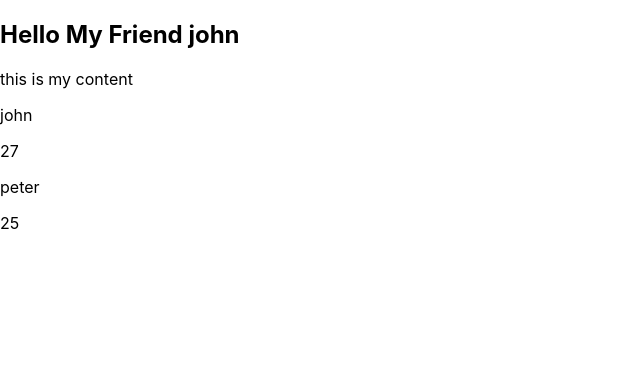
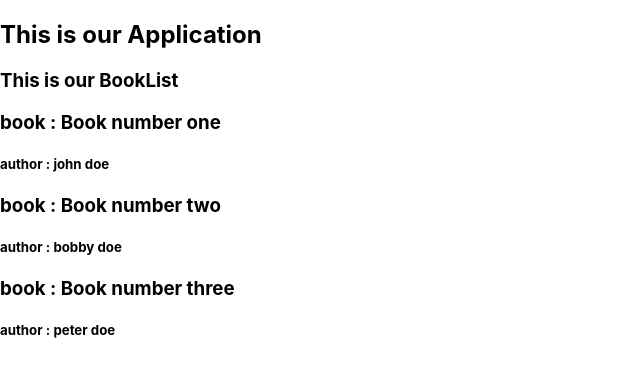
Before and after one commit to mohiandipta/Book-List-using-React, a React (Create React App) app: page / in a window 1280 px wide. Shown: the top 376 px of the page, without its empty margins (0-640 px from the left). Built offline with nearby package versions, Linux system fonts and the light colour scheme.

Commit message:
item created using state, and render from booklist

```diff
--- a/src/App.js
+++ b/src/App.js
@@ -1,21 +1,12 @@
 import React, { Component } from 'react';
-import { name, age, person } from './data';
-import Banner from './components/Header/Banner';
+import BookList from './BookList';
 
 
-class App extends React.Component {
-  render(h) {
-    return (
-      <section>
-        <Banner />
-        <p>this is my content</p>
-        <p>{name}</p>
-        <p>{age}</p>
-        <p>{person.name}</p>
-        <p>{person.age}</p>
-      </section>
-    );
-  }
-}
+const App = () => (
+  <section>
+    <h1>This is our Application</h1>
+    <BookList />
+  </section>
+);
 
 export default App;
--- /dev/null
+++ b/src/Book.js
@@ -0,0 +1,17 @@
+import React, { Component } from 'react';
+
+class Book extends Component {
+    render() {
+
+        const { book, author, } = this.props.info;
+
+        return (
+            <article>
+                <h3>book : {book}</h3>
+                <h5>author : {author}</h5>
+            </article>
+        );
+    }
+}
+
+export default Book;
--- /dev/null
+++ b/src/BookList.js
@@ -0,0 +1,49 @@
+import React, { Component } from 'react';
+import Book from './Book';
+
+class BookList extends Component {
+
+    state = {
+        books: [
+            {
+                id: 1,
+                book: 'Book number one',
+                author: 'john doe',
+                image: 'url'
+            },
+            {
+                id: 2,
+                book: 'Book number two',
+                author: 'bobby doe',
+                image: 'url'
+            },
+            {
+                id: 3,
+                book: 'Book number three',
+                author: 'peter doe',
+                image: 'url'
+            }
+        ]
+    };
+
+    //this.setState({})
+    render() {
+        // const books = this.state.books.map((item) => item.book);
+        // console.log(books)
+        //filter
+        //forEach
+        //map
+        //reduce
+
+        return (
+            <section>
+                <h3>This is our BookList</h3>
+                {this.state.books.map(item => (
+                    <Book key={item.id} info={item} />
+                ))}
+            </section>
+        );
+    }
+}
+
+export default BookList;
--- a/src/components/Header/Banner.js
+++ /dev/null
@@ -1,12 +0,0 @@
-import React from 'react';
-import { name } from '../../data';
-
-const Banner = () => {
-    return (
-        <div>
-            <h1>Hello My Friend {name}</h1>
-        </div>
-    );
-}
-
-export default Banner;
--- a/src/data.js
+++ /dev/null
@@ -1,13 +0,0 @@
-const name = 'john';
-const age = 27;
-
-
-const person = {
-    name: 'peter',
-    age: 25
-}
-
-const secretValue = 'secret';
-
-
-export { name, age, person };
```
